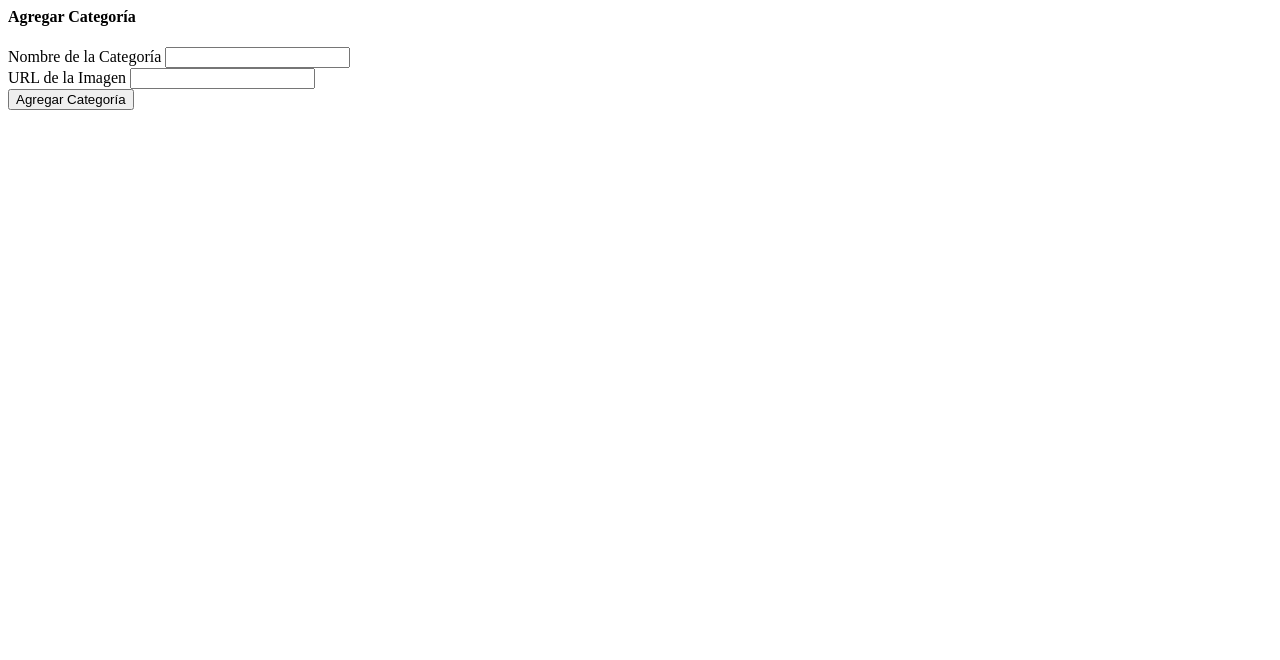
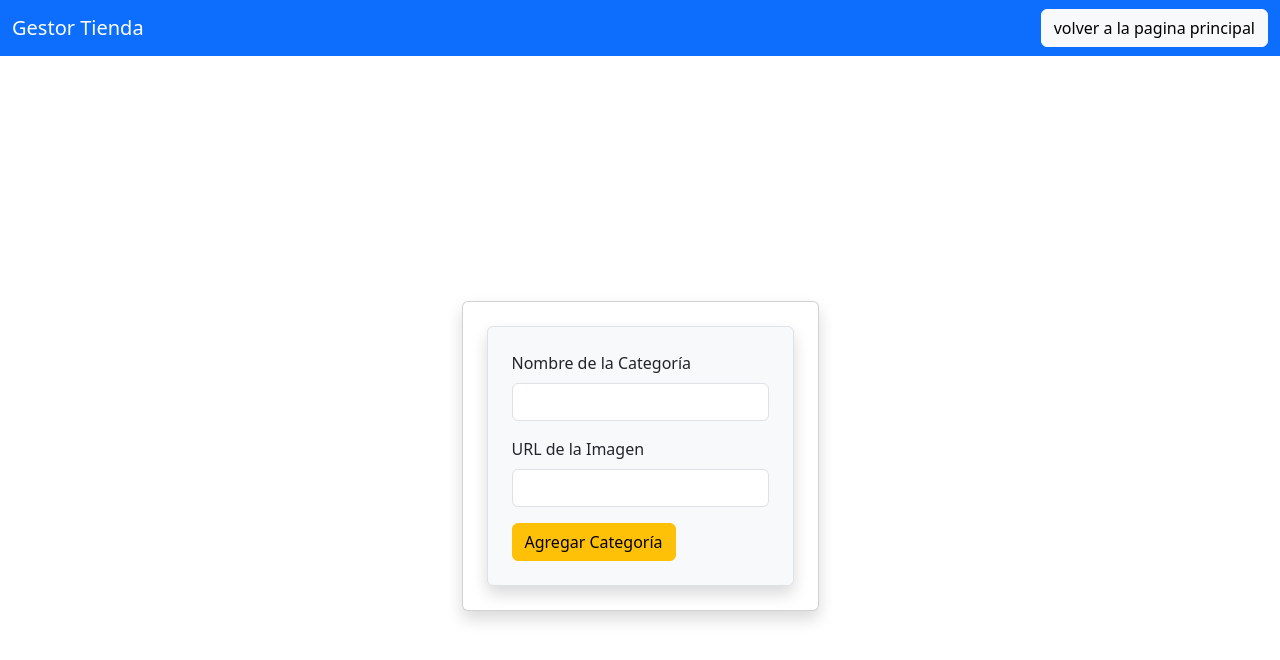
Before and after one commit to Jbeleno222/-shopping-category-front-examen, a plain HTML site: page html/agregar/agregar-categoria.html in a window 1280 px wide. Drawn offline with nearby package versions, Linux system fonts and the light colour scheme.

Commit message:
actualizacion 3

```diff
--- a/html/agregar/agregar-categoria.html
+++ b/html/agregar/agregar-categoria.html
@@ -1,6 +1,22 @@
+<!DOCTYPE html>
+<html lang="en">
+<head>
+  <meta charset="UTF-8">
+  <meta name="viewport" content="width=device-width, initial-scale=1.0">
+  <link href="https://cdn.jsdelivr.net/npm/bootstrap@5.3.0/dist/css/bootstrap.min.css" rel="stylesheet">
+  <title>Document</title>
+</head>
+<body>
+  <nav class="navbar navbar-expand-lg navbar-dark bg-primary">
+    <div class="container-fluid">
+      <a class="navbar-brand" href="#">Gestor Tienda</a>
+      <a class="btn btn-light" href="../../index.html">volver a la pagina principal</a>
+    </div>
+  </nav>
+  <div class="container d-flex justify-content-center align-items-center vh-100">
+    <div class="card p-4 shadow" style="min-width: 300px;">
+      <form id="form-add-category" class="p-4 border rounded shadow bg-light">
 
-<form id="form-add-category" class="p-4 border rounded shadow bg-light">
-    <h4>Agregar Categoría</h4>
         <div class="mb-3">
           <label for="category-name" class="form-label">Nombre de la Categoría</label>
           <input type="text" class="form-control" id="category-name" required>
@@ -11,3 +27,7 @@
         </div>
         <button type="submit" class="btn btn-warning">Agregar Categoría</button>
       </form>
+    </div>
+  </div>
+</body>
+</html>
```
Also changed, not shown: html/agregar/agregar-usuario.html (+21 -0 lines), html/agregar/crear-producto.html (+22 -0 lines), html/login.html (+0 -17 lines), index.html (+1 -1 lines). Lines whose indentation alone changed are shown as unchanged.
